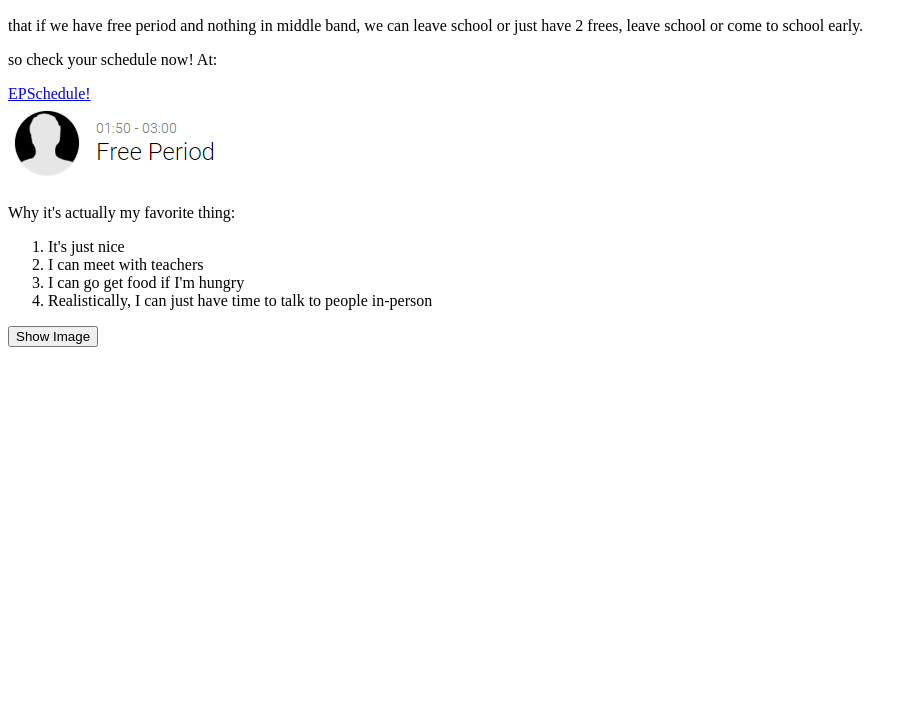
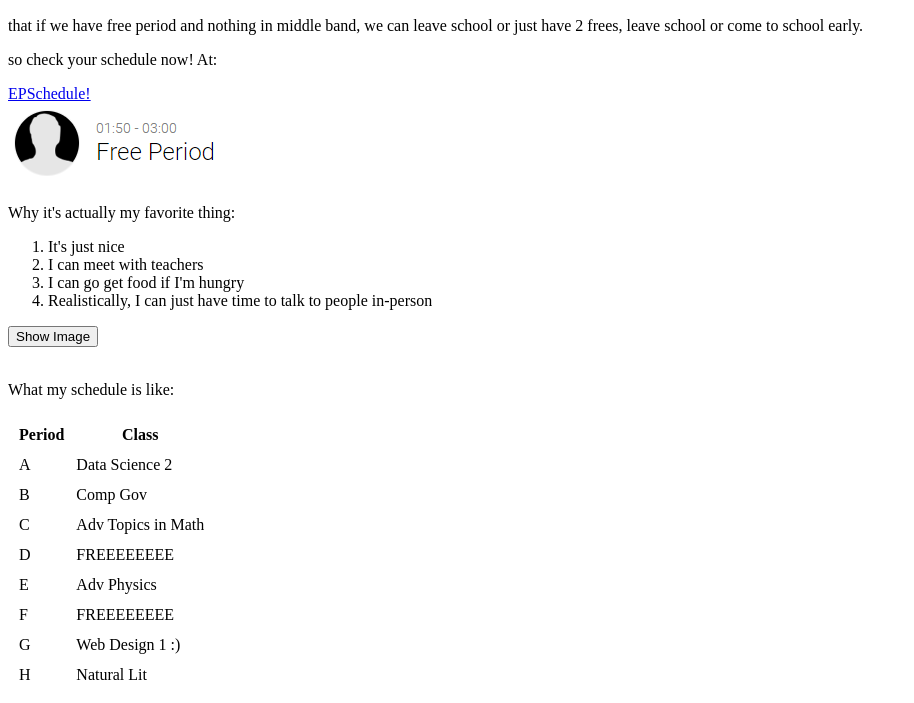
Before and after one commit to AYNumber2/AYNumber2.github.io, a plain HTML site: page favorite-thing/index.html in a window 1280 px wide. Shown: the part 110-813 px from the top of the page, without its empty margins (0-914 px from the left). Drawn offline with Linux system fonts and the light colour scheme.

Commit message:
Final Version i think

```diff
--- a/favorite-thing/index.html
+++ b/favorite-thing/index.html
@@ -35,7 +35,52 @@
             document.getElementById("btn").style.display = "none";
         }
     </script>
+    <br>
+    <br>
+    <p>What my schedule is like: </p>
+    <table cellspacing="10">
+        <thead>
+            <tr>
+            <th>Period</th>
+            <th>Class</th>
+            </tr>
+        </thead>
 
+        <tbody>
+            <tr>
+                <td>A</td>
+                <td>Data Science 2</td>
+            </tr>
+            <tr>
+                <td>B</td>
+                <td>Comp Gov</td>
+            </tr>
+            <tr>
+                <td>C</td>
+                <td>Adv Topics in Math</td>
+            </tr>
+            <tr>
+                <td>D</td>
+                <td>FREEEEEEEE</td>
+            </tr>
+            <tr>
+                <td>E</td>
+                <td>Adv Physics</td>
+            </tr>
+            <tr>
+                <td>F</td>
+                <td>FREEEEEEEE</td>
+            </tr>
+            <tr>
+                <td>G</td>
+                <td>Web Design 1 :)</td>
+            </tr>
+            <tr>
+                <td>H</td>
+                <td>Natural Lit</td>
+            </tr>
+        </tbody>
+    </table>
 
 
 </body>
```
